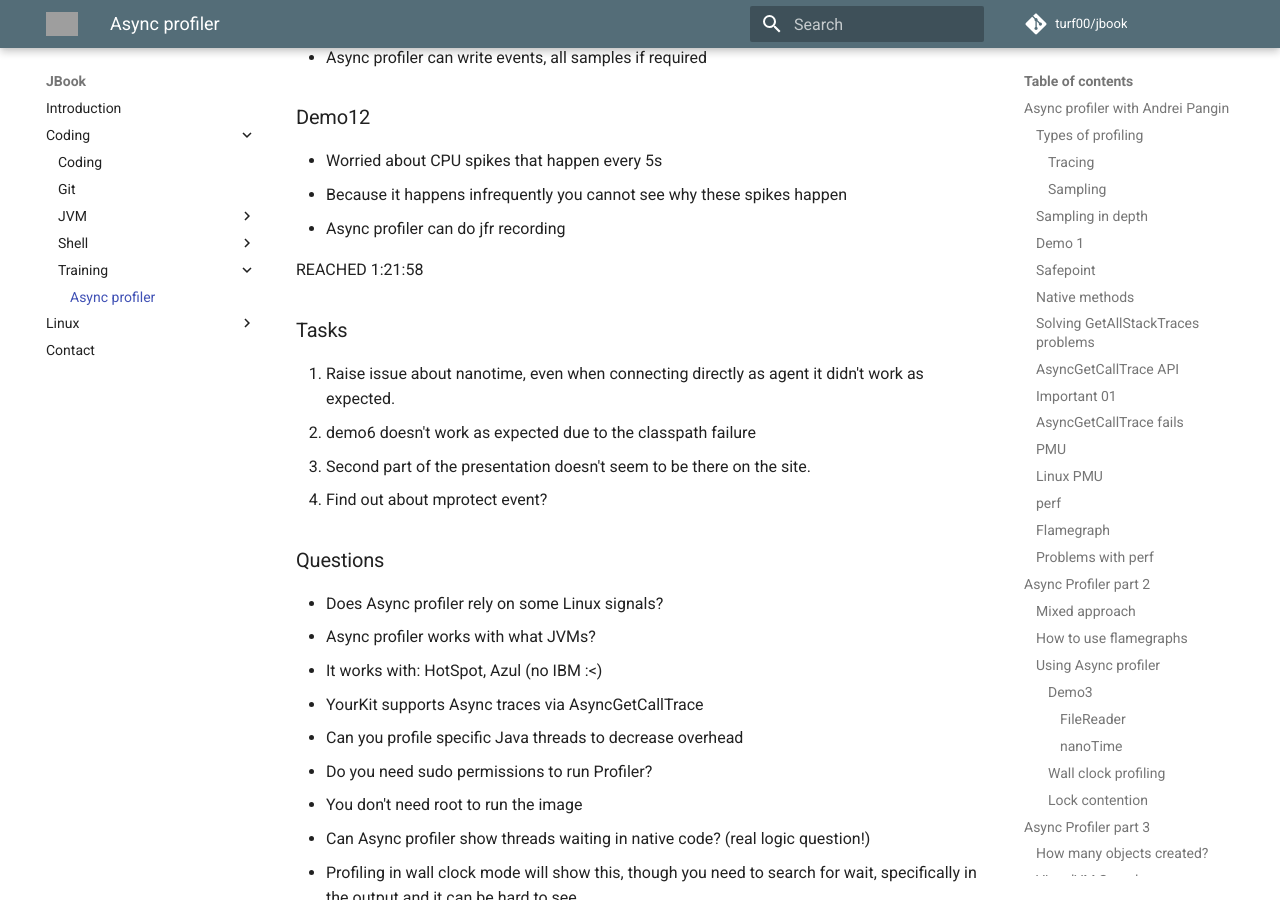
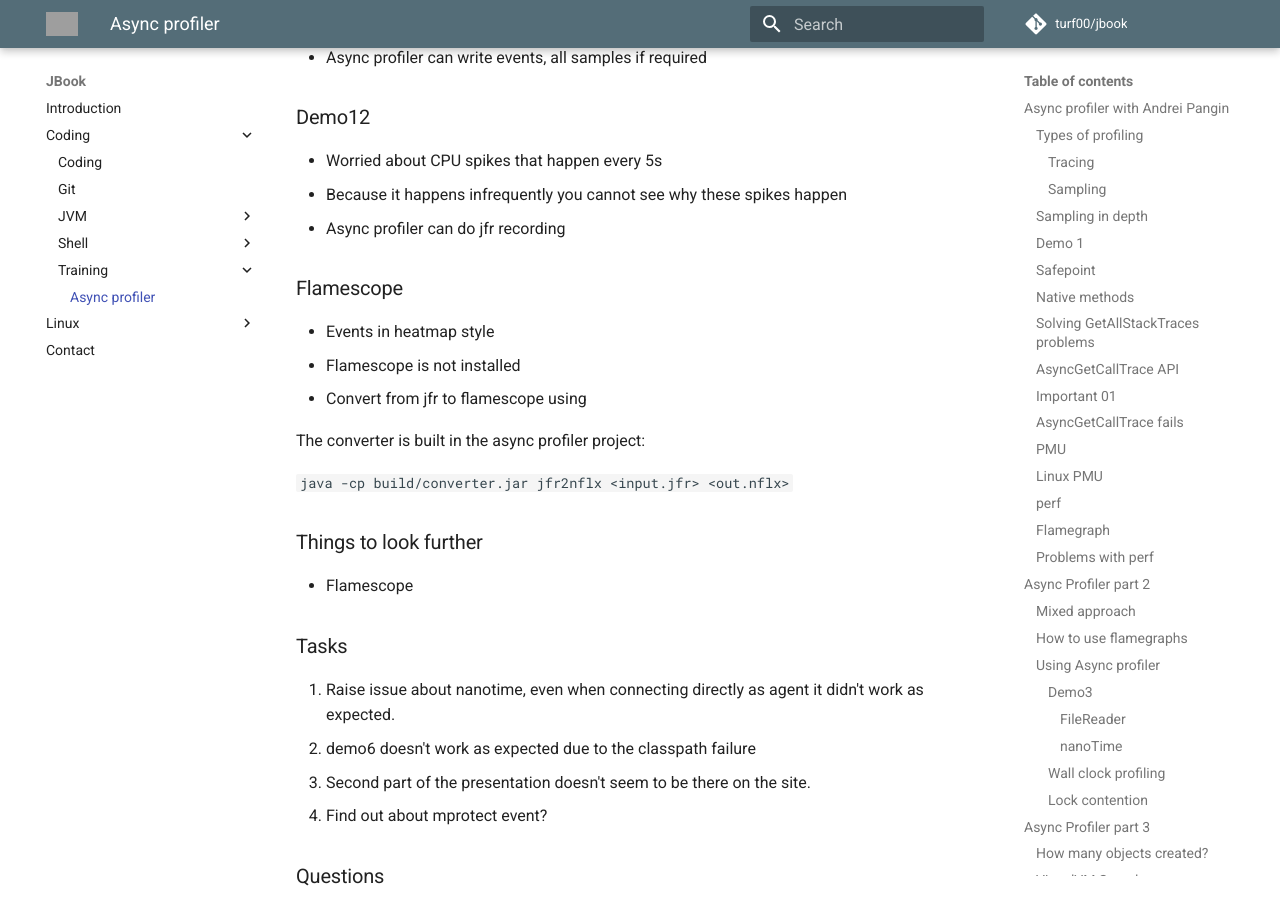
Before and after one commit to turf00/jbook, an MkDocs documentation site: the page built from docs/coding/training/async-profiler.md, in a window 1280 px wide and 900 px high, scrolled down 11029 px. Built offline with MkDocs 1.6.1 and Material for MkDocs 9.7.7, drawn with Linux system fonts in a browser that asks for light colours; comment, search, counter and statistics services are not loaded; grey boxes are pictures that could not be loaded.

Commit message:
Training Async profiler

```diff
--- a/docs/coding/training/async-profiler.md
+++ b/docs/coding/training/async-profiler.md
@@ -356,7 +356,20 @@ Brown = Alloc outside TLAB
 * Because it happens infrequently you cannot see why these spikes happen
 * Async profiler can do jfr recording
 
-REACHED 1:21:58
+## Flamescope
+
+* Events in heatmap style
+* Flamescope is not installed
+* Convert from jfr to flamescope using
+
+The converter is built in the async profiler project:
+
+`java -cp build/converter.jar jfr2nflx <input.jfr> <out.nflx>`
+
+## Things to look further
+
+* Flamescope
+
 ## Tasks
 
 1. Raise issue about nanotime, even when connecting directly as agent it didn't work as expected.
@@ -368,10 +381,11 @@ REACHED 1:21:58
 
 * Does Async profiler rely on some Linux signals?
 * Async profiler works with what JVMs?
-  * It works with: HotSpot, Azul (no IBM :<)
-  * YourKit supports Async traces via AsyncGetCallTrace
+    * It works with: HotSpot, Azul (no IBM :<)
+    * YourKit supports Async traces via AsyncGetCallTrace
 * Can you profile specific Java threads to decrease overhead
 * Do you need sudo permissions to run Profiler?
-  * You don't need root to run the image
+    * You don't need root to run the image
 * Can Async profiler show threads waiting in native code? (real logic question!)
-  * Profiling in wall clock mode will show this, though you need to search for wait, specifically in the output and it can be hard to see.
+    * Profiling in wall clock mode will show this, though you need to search for wait, specifically in the output and it can be hard to see.
+*
```
